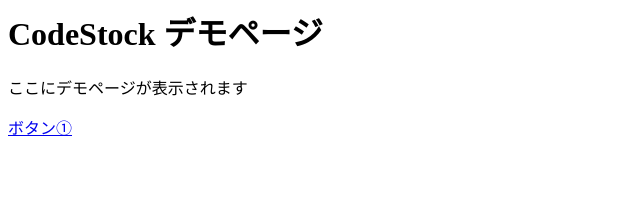
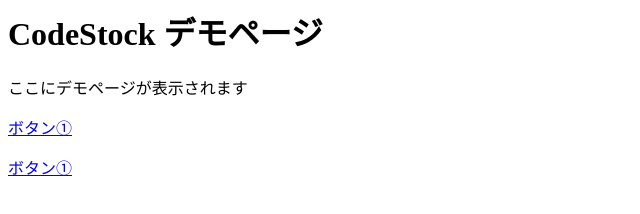
Before and after one commit to wataru4635/code-stock-library-wataru4635, a plain HTML site: page docs/index.html in a window 1280 px wide. Shown: the full height of the page, 0-640 px from the left. Drawn offline with Linux system fonts and the light colour scheme.

Commit message:
デモページインデックスに ボタン① へのリンクを追加

```diff
--- a/docs/index.html
+++ b/docs/index.html
@@ -1 +1 @@
-<html><body><h1>CodeStock デモページ</h1><p>ここにデモページが表示されます</p><p><a href="./ボタン①.html">ボタン①</a></p></body></html>
+<html><body><h1>CodeStock デモページ</h1><p>ここにデモページが表示されます</p><p><a href="./ボタン①.html">ボタン①</a></p><p><a href="./ボタン①.html">ボタン①</a></p></body></html>
```
